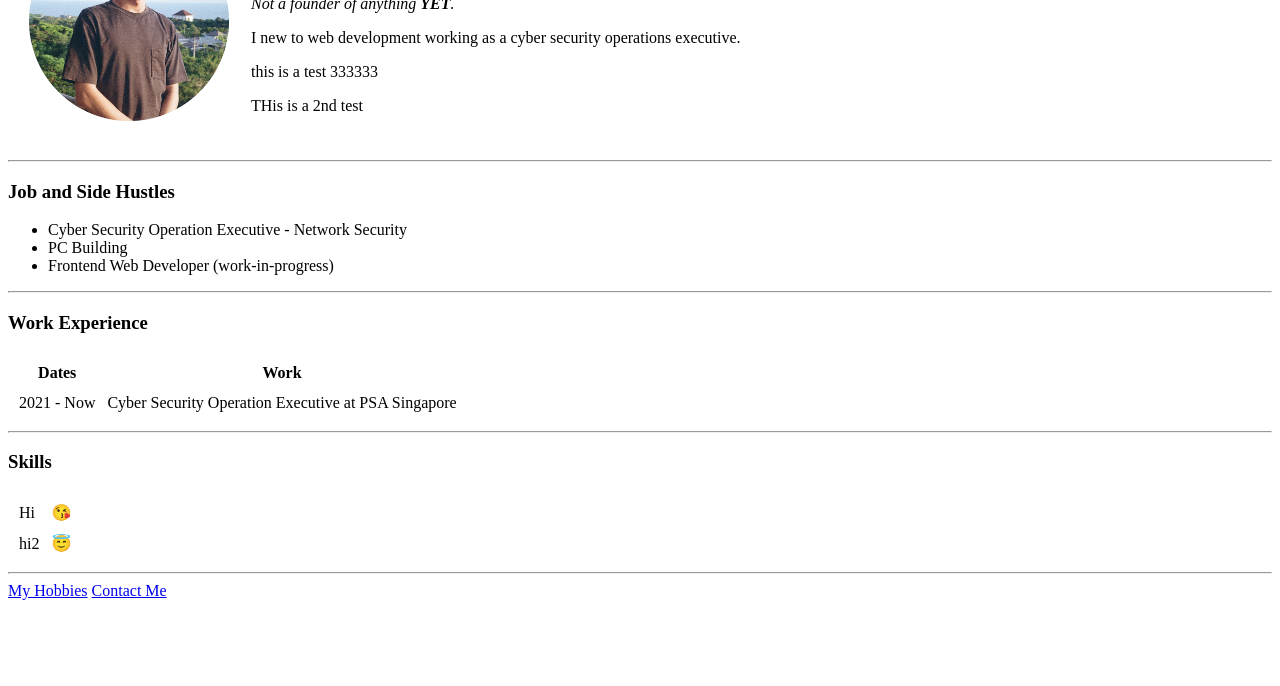
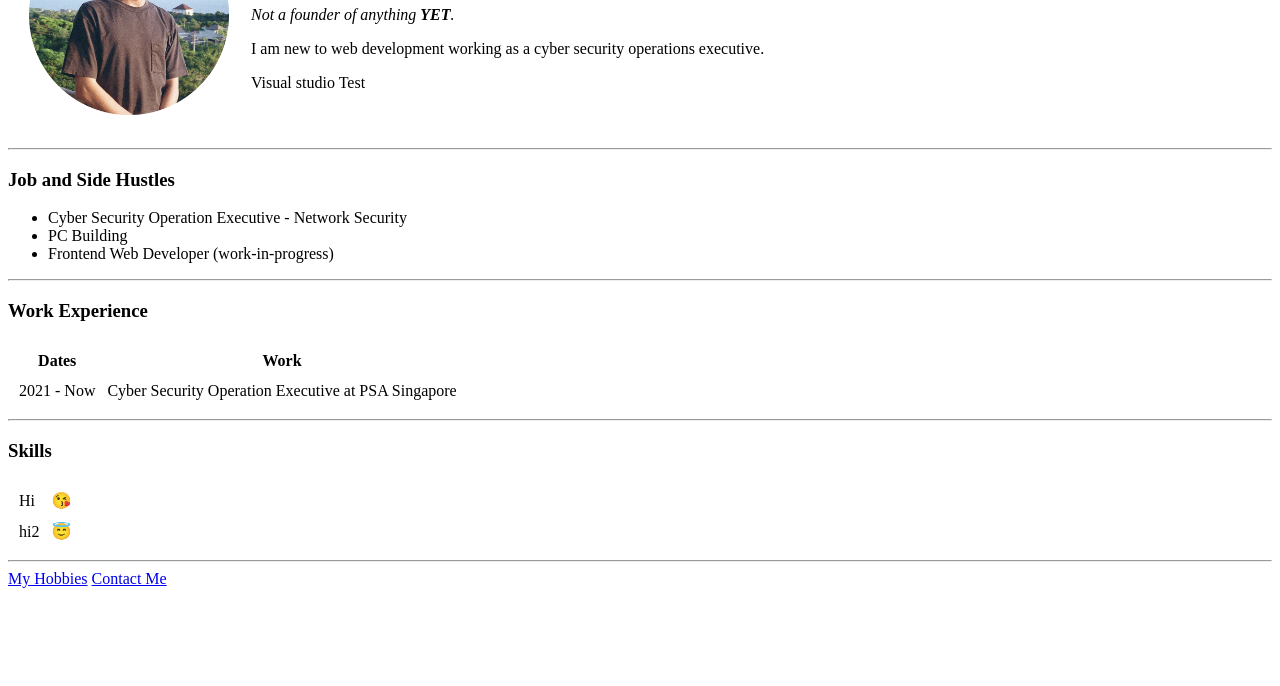
Before and after one commit to davejohn0/experimentaltest, a plain HTML site: page index.html in a window 1280 px wide. Shown: the part 114-800 px from the top of the page. Drawn offline with Linux system fonts and the light colour scheme.

Commit message:
testing visual studio

```diff
--- a/index.html
+++ b/index.html
@@ -17,9 +17,8 @@
             <td>
                 <h1>"DAVE" <a href="https://www.instagram.com/haoyongthy/">TAY HAO YONG</a></h1>
                 <p><em>Not a founder of anything <strong>YET</strong>.</em></p>
-                <p>I new to web development working as a cyber security operations executive.</p>
-                <p> this is a test 333333</p>
-                <p>THis is a 2nd test</p>
+                <p>I am new to web development working as a cyber security operations executive.</p>
+                <p>Visual studio Test</p>
             </td>
         </tr>
 
```
